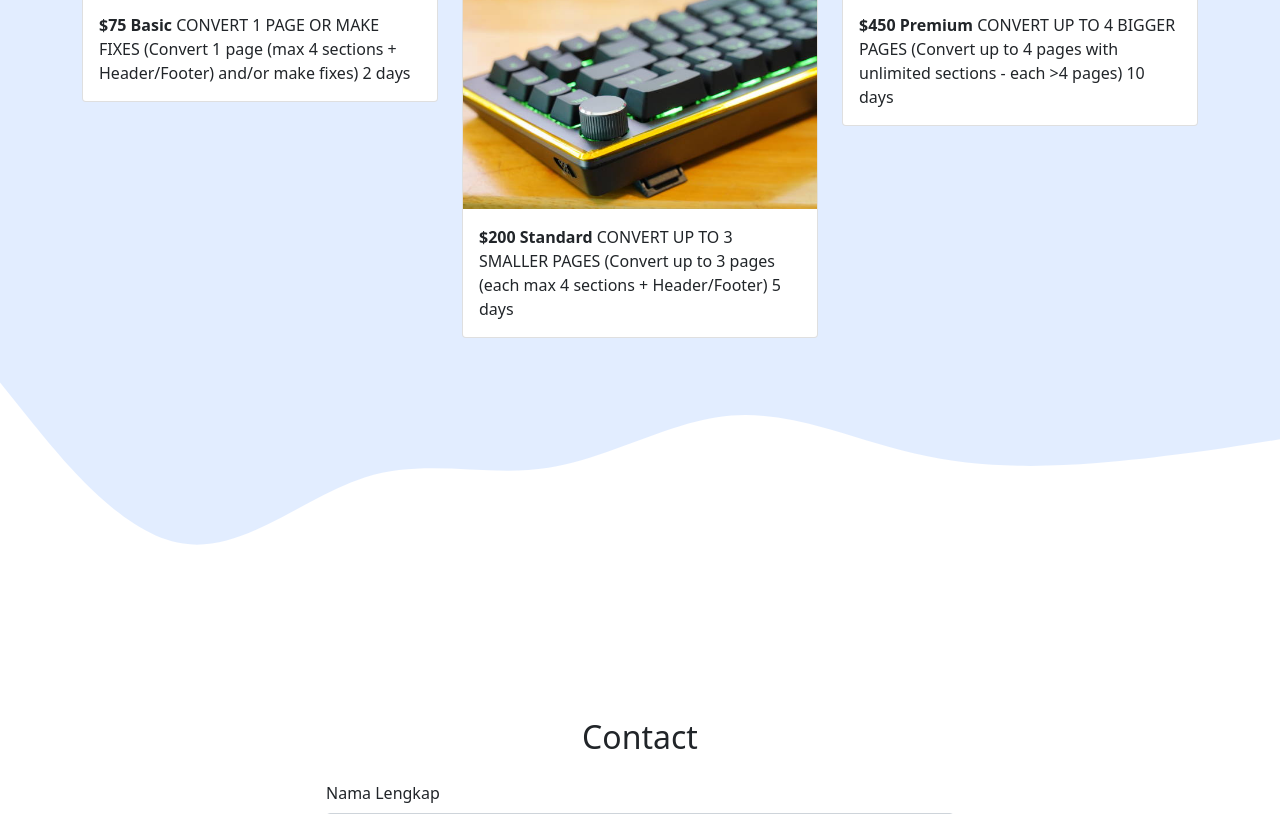
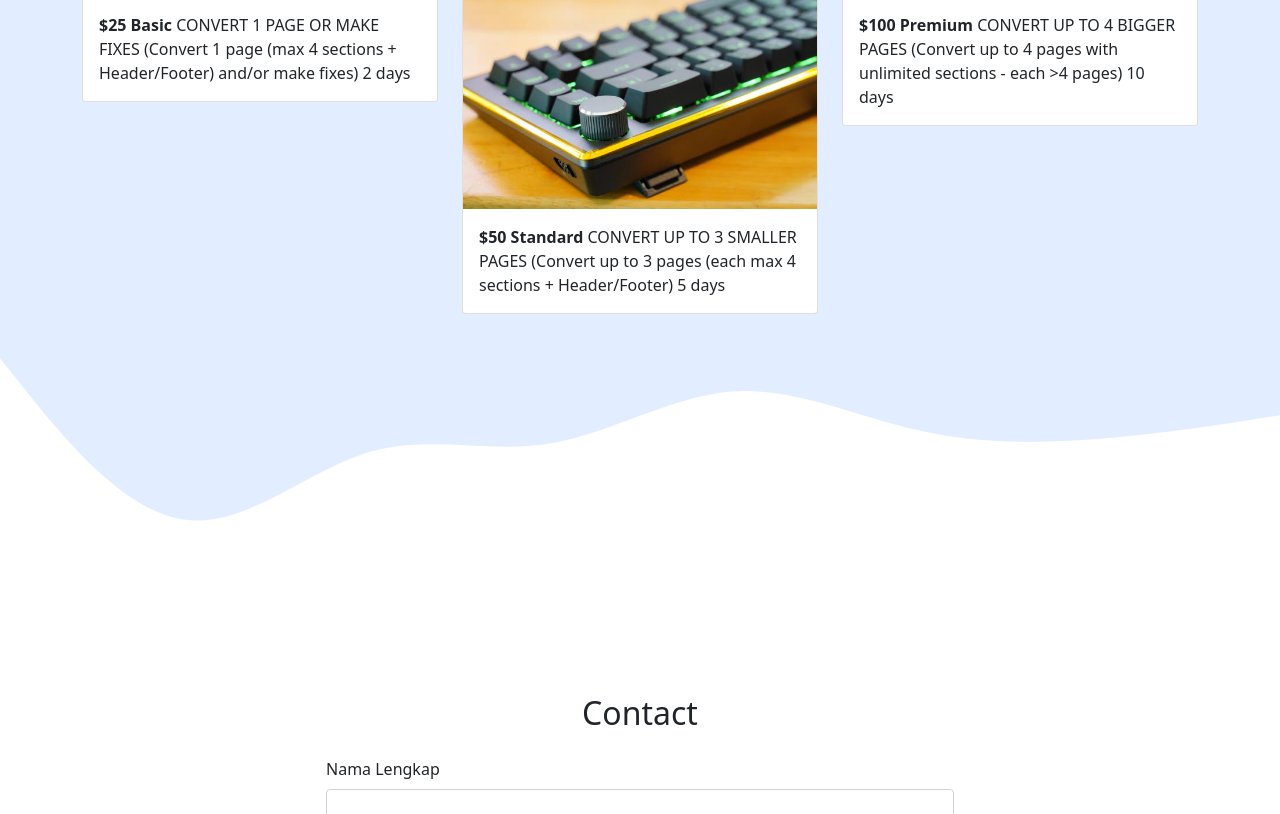
Before and after one commit to MuhamadNachroowi/nachrowi.github.io, a plain HTML site: page index.html in a window 1280 px wide. Shown: the part 1860-2674 px from the top of the page. Drawn offline with nearby package versions, Linux system fonts and the light colour scheme.

Commit message:
update harga

```diff
--- a/index.html
+++ b/index.html
@@ -105,7 +105,7 @@
           <div class="card">
             <img src="asset/img/keyboard1.jpg" class="card-img-top" alt="keyboard1">
             <div class="card-body">
-              <p class="card-text"><B>$75 Basic</B> CONVERT 1 PAGE OR MAKE FIXES (Convert 1 page (max 4 sections +
+              <p class="card-text"><B>$25 Basic</B> CONVERT 1 PAGE OR MAKE FIXES (Convert 1 page (max 4 sections +
                 Header/Footer) and/or make fixes) 2 days</p>
             </div>
           </div>
@@ -114,7 +114,7 @@
           <div class="card">
             <img src="asset/img/keyboard2.jpg" class="card-img-top" alt="keyboard2">
             <div class="card-body">
-              <p class="card-text"><B>$200 Standard</B> CONVERT UP TO 3 SMALLER PAGES (Convert up to 3 pages (each max 4
+              <p class="card-text"><B>$50 Standard</B> CONVERT UP TO 3 SMALLER PAGES (Convert up to 3 pages (each max 4
                 sections + Header/Footer) 5 days</p>
             </div>
           </div>
@@ -123,7 +123,7 @@
           <div class="card">
             <img src="asset/img/keyboard3.jpg" class="card-img-top" alt="keyboard3">
             <div class="card-body">
-              <p class="card-text"><B>$450 Premium </B> CONVERT UP TO 4 BIGGER PAGES (Convert up to 4 pages with
+              <p class="card-text"><B>$100 Premium </B> CONVERT UP TO 4 BIGGER PAGES (Convert up to 4 pages with
                 unlimited sections - each >4 pages) 10 days</p>
             </div>
           </div>
```
